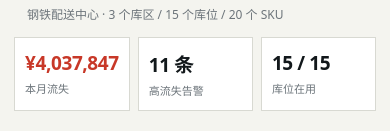
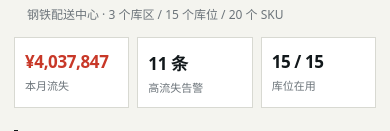
Before and after one commit to 2951617655-dotcom/woa-demo, a plain HTML site: page index.html in a window 390 px wide. Shown: the part 182-313 px from the top of the page. Drawn offline with Linux system fonts and the light colour scheme.

Commit message:
fix mobile overflow

```diff
--- a/index.html
+++ b/index.html
@@ -8,6 +8,7 @@
 <style>
   :root { --ink:#12181B; --paper:#F4F4EF; --line:#D8D9D2; --gray:#6C747A; --red:#C83828; }
   * { box-sizing:border-box; }
+  html,body { overflow-x:hidden; }
   body { margin:0; background:var(--paper); color:var(--ink);
     font-family:"PingFang SC","Microsoft YaHei",system-ui,-apple-system,sans-serif;
     -webkit-text-size-adjust:100%; }
@@ -22,9 +23,9 @@
   main { padding:16px 14px 40px; max-width:1040px; margin:0 auto; }
   h2 { font-size:15px; margin:22px 0 8px; padding-left:9px; border-left:4px solid var(--ink); }
   .sub { color:var(--gray); font-size:12px; margin:0 0 12px 13px; line-height:1.7; overflow-wrap:anywhere; }
-  .kpis { display:grid; grid-template-columns:repeat(3,1fr); gap:8px; }
+  .kpis { display:grid; grid-template-columns:repeat(3,minmax(0,1fr)); gap:8px; }
   .kpi { background:#fff; border:1px solid var(--line); padding:12px 10px; }
-  .kpi b { display:block; font-size:19px; letter-spacing:-.4px; }
+  .kpi b { display:block; font-size:17px; letter-spacing:-.4px; }
   .kpi i { display:block; font-style:normal; font-size:11px; color:var(--gray); margin-top:4px; }
   .kpi.red b { color:var(--red); }
   figure { margin:0; background:#fff; border:1px solid var(--line); }
```
